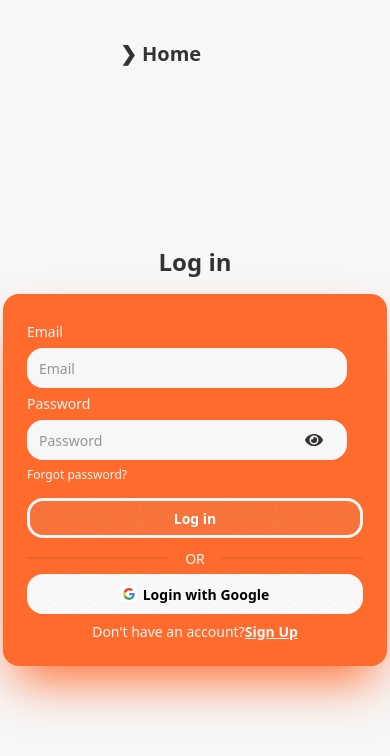
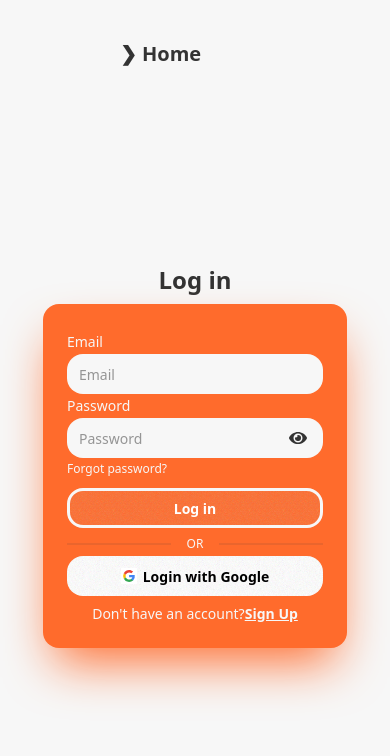
Before and after one commit to hsrokon/dealio, a React (Vite) app: page /auth/login in a window 390 px wide. Shown: the top 756 px of the page. Built offline with nearby package versions, Linux system fonts and the light colour scheme; no server answers.

Commit message:
website made full responsive

```diff
--- a/src/pages.jsx/Login.jsx
+++ b/src/pages.jsx/Login.jsx
@@ -46,15 +46,15 @@ const Login = () => {
     const [ showPass, setShowPass ] = useState(false)
 
     return (
-        <div className="min-h-screen flex flex-col ">
+        <div className="min-h-screen flex flex-col">
 
             <Link to={'/'}><h2 className="pl-30 pt-10 text-xl font-bold self-start text-base-content">&#10095; Home</h2></Link>
 
-            <div className="flex flex-1 flex-col gap-4 items-center justify-center">
+            <div className="flex flex-1 flex-col gap-2 md:gap-4 items-center justify-center">
                 <h2 className="text-2xl font-semibold">Log in</h2>
-                <div className="card bg-primary w-full max-w-sm shrink-0 rounded-2xl shadow-2xl shadow-primary text-base-100">
+                <div className="card bg-primary w-[19rem] md:w-full max-w-sm shrink-0 rounded-2xl shadow-2xl shadow-primary text-base-100">
                     <form onSubmit={handleSubmit} className="card-body">
-                        <fieldset className="fieldset">
+                        <fieldset className="fieldset gap-0.5 md:gap-1.5">
 
                         <label className="text-sm">Email</label>
                         <input
@@ -74,7 +74,7 @@ const Login = () => {
                             placeholder="Password" />
                             <button
                             onClick={()=> setShowPass(!showPass)}
-                            className="absolute right-10 top-1/2 -translate-y-1/2 text-base-content text-lg z-20">
+                            className="absolute right-4 md:right-10 top-1/2 -translate-y-1/2 text-base-content text-lg z-20">
                                 {
                                     showPass ? <FaEyeSlash /> : <FaEye/>
                                 }</button>
@@ -88,7 +88,7 @@ const Login = () => {
                         <button className="btn btn-primary text-white border-base-100 rounded-2xl mt-2">Log in</button>
                         </fieldset>
 
-                        <div className="divider my-0">OR</div>
+                        <div className="divider -my-1 md:my-0 text-xs md:text-sm">OR</div>
 
                         <button
                         onClick={handleGoogleLogIn}
--- a/src/pages.jsx/SignUp.jsx
+++ b/src/pages.jsx/SignUp.jsx
@@ -49,15 +49,15 @@ const SignUp = () => {
     const [ showPass, setShowPass ] = useState(false)
 
     return (
-        <div className="min-h-screen flex flex-col ">
+        <div className="min-h-screen flex flex-col">
 
             <Link to={'/'}><h2 className="pl-30 pt-10 text-xl font-bold self-start text-base-content">&#10095; Home</h2></Link>
 
-            <div className="flex flex-1 flex-col gap-4 items-center justify-center">
+            <div className="flex flex-1 flex-col gap-2 md:gap-4 items-center justify-center">
                 <h2 className="text-2xl font-semibold">Sign Up</h2>
-                <div className="card bg-primary w-full max-w-sm shrink-0 rounded-2xl shadow-2xl shadow-primary text-base-100">
+                <div className="card bg-primary w-[19rem] md:w-full max-w-sm shrink-0 rounded-2xl shadow-2xl shadow-primary text-base-100">
                     <form onSubmit={handleSubmit} className="card-body">
-                        <fieldset className="fieldset">
+                        <fieldset className="fieldset gap-0.5 md:gap-1.5">
 
                         <label className="text-sm">Name</label>
                         <input
@@ -92,7 +92,7 @@ const SignUp = () => {
                             placeholder="Password" />
                             <button
                             onClick={()=> setShowPass(!showPass)}
-                            className="absolute right-10 top-1/2 -translate-y-1/2 text-base-content text-lg z-20">
+                            className="absolute right-4 md:right-10 top-1/2 -translate-y-1/2 text-base-content text-lg z-20">
                                 {
                                     showPass ? <FaEyeSlash /> : <FaEye/>
                                 }</button>
```
